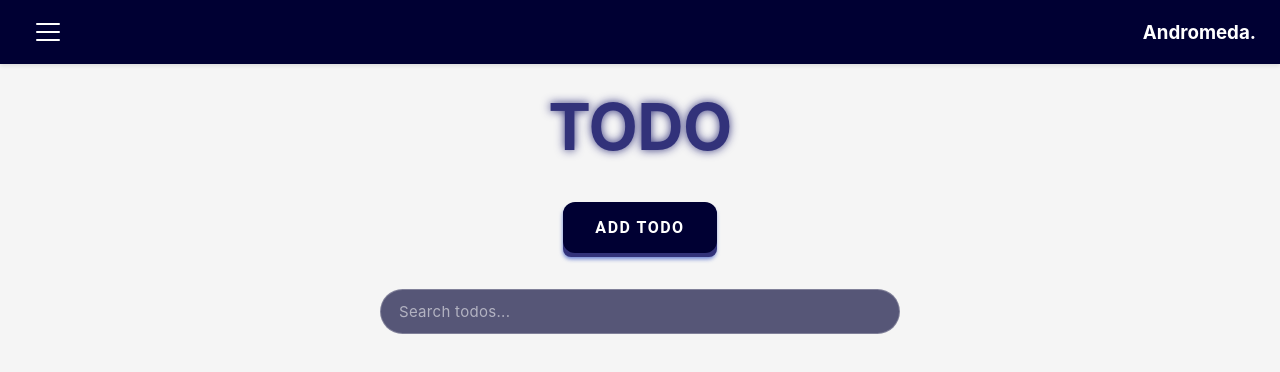
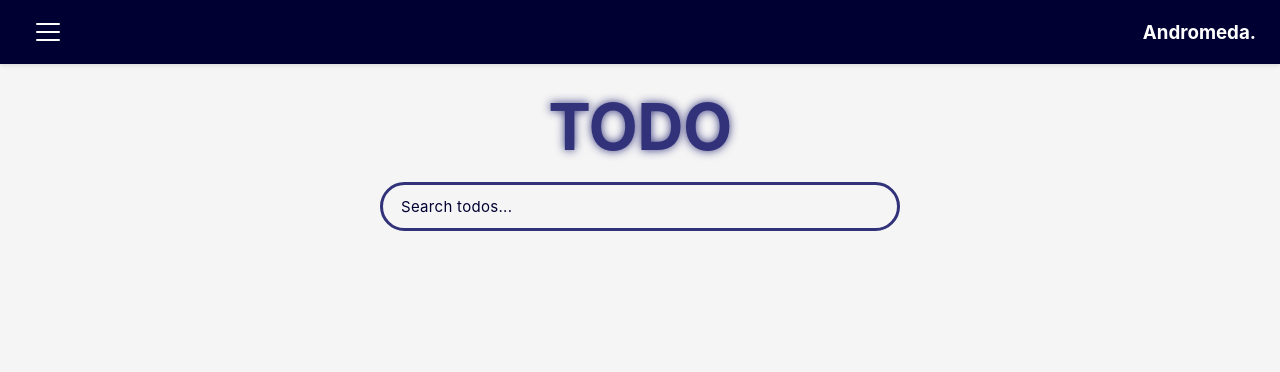
Before and after one commit to abk2191/organiser, a React (Vite) app: page /organiser/todo in a window 1280 px wide. Shown: the top 372 px of the page. Built offline with nearby package versions, Linux system fonts and the light colour scheme.

Commit message:
Added new features

```diff
--- a/src/Calendar.jsx
+++ b/src/Calendar.jsx
@@ -1021,7 +1021,7 @@ function Calendar() {
 
           <div
             className="calendar-warning"
-            style={{ marginTop: "35px", color: "white" }}
+            style={{ marginTop: "35px", color: "#000033" }}
           >
             <p>Click on dates to see or add events.</p>
           </div>
--- a/src/Notes.jsx
+++ b/src/Notes.jsx
@@ -273,14 +273,6 @@ function Notes() {
             <h1>NOTES</h1>
           </div>
         </div>
-        <div className="kontainer">
-          <div className="crt-nt-btn-div">
-            <button className="pushable" onClick={newNote}>
-              <span className="shadow"></span>
-              <span className="edge"></span>
-              <span className="front"> ADD NOTE </span>
-            </button>
-          </div>
 
         {/* 🔎 Search bar */}
         <div className="search-div">
@@ -307,6 +299,14 @@ function Notes() {
               </button>
             </div>
           )}
+        </div>
+        <div className="kontainer">
+          <div className="crt-nt-btn-div">
+            {/* <button className="pushable" onClick={newNote}>
+              <span className="shadow"></span>
+              <span className="edge"></span>
+              <span className="front"> ADD NOTE </span>
+            </button> */}
           </div>
 
           {/*Search Result*/}
@@ -346,6 +346,15 @@ function Notes() {
           {/* Pinned Notes */}
           {!isSearching && (
             <>
+              <div className="notes-container">
+                <div className="pushable-container">
+                  <button className="pushable" onClick={newNote}>
+                    <span className="shadow"></span>
+                    <span className="edge"></span>
+                    <span className="front"> ADD NOTE </span>
+                  </button>
+                </div>
+
                 {/* Show pinned notes if they exist */}
                 {sortedPinnedNotes.length > 0 && (
                   <div className="pinned-nts">
@@ -372,7 +381,9 @@ function Notes() {
                           >
                             <div className="nt-cntnt-div">
                               <p
-                              dangerouslySetInnerHTML={{ __html: note.content }}
+                                dangerouslySetInnerHTML={{
+                                  __html: note.content,
+                                }}
                               ></p>
                             </div>
 
@@ -382,37 +393,61 @@ function Notes() {
                                   <div
                                     className="strict-dark"
                                     onClick={(e) =>
-                                    changeBackgroundColor(note.id, "#1a1a1a", e)
+                                      changeBackgroundColor(
+                                        note.id,
+                                        "#1a1a1a",
+                                        e
+                                      )
                                     }
                                   ></div>
                                   <div
                                     className="Navy"
                                     onClick={(e) =>
-                                    changeBackgroundColor(note.id, "#000033", e)
+                                      changeBackgroundColor(
+                                        note.id,
+                                        "#000033",
+                                        e
+                                      )
                                     }
                                   ></div>
                                   <div
                                     className="deep-green"
                                     onClick={(e) =>
-                                    changeBackgroundColor(note.id, "#256025", e)
+                                      changeBackgroundColor(
+                                        note.id,
+                                        "#256025",
+                                        e
+                                      )
                                     }
                                   ></div>
                                   <div
                                     className="maroon"
                                     onClick={(e) =>
-                                    changeBackgroundColor(note.id, "#1a0505", e)
+                                      changeBackgroundColor(
+                                        note.id,
+                                        "#1a0505",
+                                        e
+                                      )
                                     }
                                   ></div>
                                   <div
                                     className="darkblue"
                                     onClick={(e) =>
-                                    changeBackgroundColor(note.id, "#360a5e", e)
+                                      changeBackgroundColor(
+                                        note.id,
+                                        "#360a5e",
+                                        e
+                                      )
                                     }
                                   ></div>
                                   <div
                                     className="deep-yellow"
                                     onClick={(e) =>
-                                    changeBackgroundColor(note.id, "#646409", e)
+                                      changeBackgroundColor(
+                                        note.id,
+                                        "#646409",
+                                        e
+                                      )
                                     }
                                   ></div>
                                 </div>
@@ -422,7 +457,9 @@ function Notes() {
                                 <button
                                   className="dlt-btn"
                                   title="Select Color"
-                                onClick={(e) => handleColorSelector(note.id, e)}
+                                  onClick={(e) =>
+                                    handleColorSelector(note.id, e)
+                                  }
                                 >
                                   <i className="fa-solid fa-brush"></i>
                                 </button>
@@ -458,6 +495,7 @@ function Notes() {
                     </div>
                   </div>
                 )}
+              </div>
             </>
           )}
 
--- a/src/Todo.jsx
+++ b/src/Todo.jsx
@@ -450,14 +450,6 @@ function Todo() {
           </div>
         </div>
         <div className="kontainer">
-          <div className="crt-nt-btn-div">
-            <button className="pushable" onClick={newTodo}>
-              <span className="shadow"></span>
-              <span className="edge"></span>
-              <span className="front"> ADD TODO </span>
-            </button>
-          </div>
-
           {/* 🔎 Search bar - EXACTLY like Notes.jsx */}
           <div className="search-div">
             <input
@@ -484,6 +476,7 @@ function Todo() {
               </div>
             )}
           </div>
+          <div className="crt-nt-btn-div"></div>
 
           {/* Search Result - EXACTLY like Notes.jsx */}
           {isSearching && (
@@ -543,6 +536,12 @@ function Todo() {
 
           {/* Pinned Todos */}
           {!isSearching && sortedPinnedTodos.length > 0 && (
+            <div className="notes-container">
+              <button className="pushable" onClick={newTodo}>
+                <span className="shadow"></span>
+                <span className="edge"></span>
+                <span className="front"> ADD TODO </span>
+              </button>
               <div className="pinned-nts">
                 <div className="wrapper">
                   <div className="page-text-2">
@@ -626,7 +625,11 @@ function Todo() {
                                 <div
                                   className="deep-yellow"
                                   onClick={(e) =>
-                                  changeBackgroundColor(todo.id, "#43431aff", e)
+                                    changeBackgroundColor(
+                                      todo.id,
+                                      "#43431aff",
+                                      e
+                                    )
                                   }
                                 ></div>
                               </div>
@@ -665,6 +668,7 @@ function Todo() {
                 <div className="wrapper">
                   <div className="page-text-2">
                     <h2>ALL LISTS</h2>
+                  </div>
                 </div>
               </div>
             </div>
--- a/src/index.css
+++ b/src/index.css
@@ -945,10 +945,10 @@ html {
   padding: 12px 18px;
   border-radius: 28px;
 
-  background: rgba(0, 0, 51, 0.65);
-  color: white;
-
-  border: 1px solid rgba(255, 255, 255, 0.25);
+  background: whitesmoke;
+  color: #000033;
+
+  border: 3px solid #32327a;
   outline: none;
 
   font-size: 15px;
@@ -960,14 +960,12 @@ html {
 }
 
 .search-input::placeholder {
-  color: rgba(255, 255, 255, 0.55);
+  color: #000033;
 }
 
 .search-input:focus {
-  background: rgba(0, 0, 51, 0.9);
-  border: 1px solid #8989ea;
-  box-shadow: 0 0 0 3px rgba(137, 137, 234, 0.35);
-  transform: translateY(-1px);
+  background: whitesmoke;
+  /* border: 1px solid #8989ea; */
 }
 
 @keyframes popIn {
@@ -1362,6 +1360,13 @@ html {
   font-family: "Inter", sans-serif;
 }
 
+.notes-container {
+  display: flex;
+  flex-direction: column;
+  align-items: center;
+  justify-content: center;
+}
+
 /* ===== RESPONSIVE DESIGN ===== */
 @media (max-width: 768px) {
   .event-editor {
```
Lines whose indentation alone changed are shown as unchanged.
